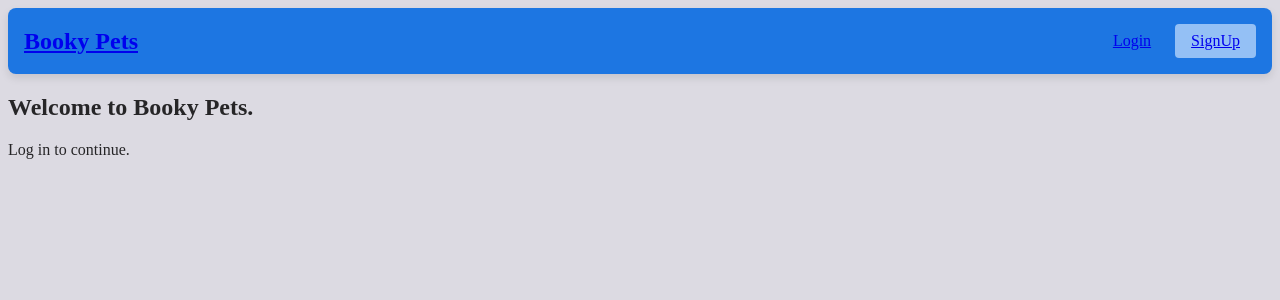
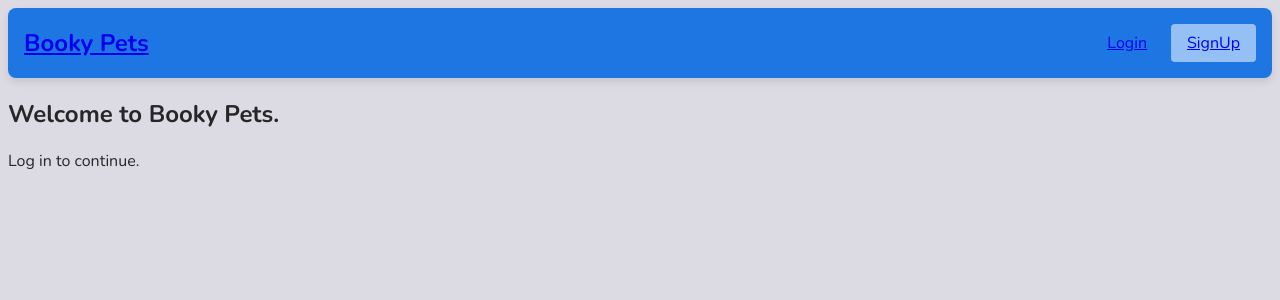
Before and after one commit to tmiesz/BookyPets, a React (Vite) app in the folder src/BookyPets.Web/: page / in a window 1280 px wide. Shown: the top 300 px of the page. Built offline with nearby package versions, Linux system fonts and the light colour scheme.

Commit message:
feat(web): add nunito custom font

```diff
--- a/src/BookyPets.Web/index.html
+++ b/src/BookyPets.Web/index.html
@@ -6,6 +6,10 @@
     <link rel="icon" type="image/svg+xml" href="/favicon.svg" />
     <meta name="viewport" content="width=device-width, initial-scale=1.0" />
     <title>Booky Pets</title>
+    <link rel="preconnect" href="https://fonts.googleapis.com">
+    <link rel="preconnect" href="https://fonts.gstatic.com" crossorigin>
+    <link href="https://fonts.googleapis.com/css2?family=Nunito:ital,wght@0,200..1000;1,200..1000&display=swap"
+        rel="stylesheet">
 </head>
 
 <body>
--- a/src/BookyPets.Web/src/styles/App.css
+++ b/src/BookyPets.Web/src/styles/App.css
@@ -1,6 +1,7 @@
 body {
     background: var(--color-neutral-200);
     color: var(--color-neutral-900);
+    font-family: nunito;
 }
 
 .main-content {
```
